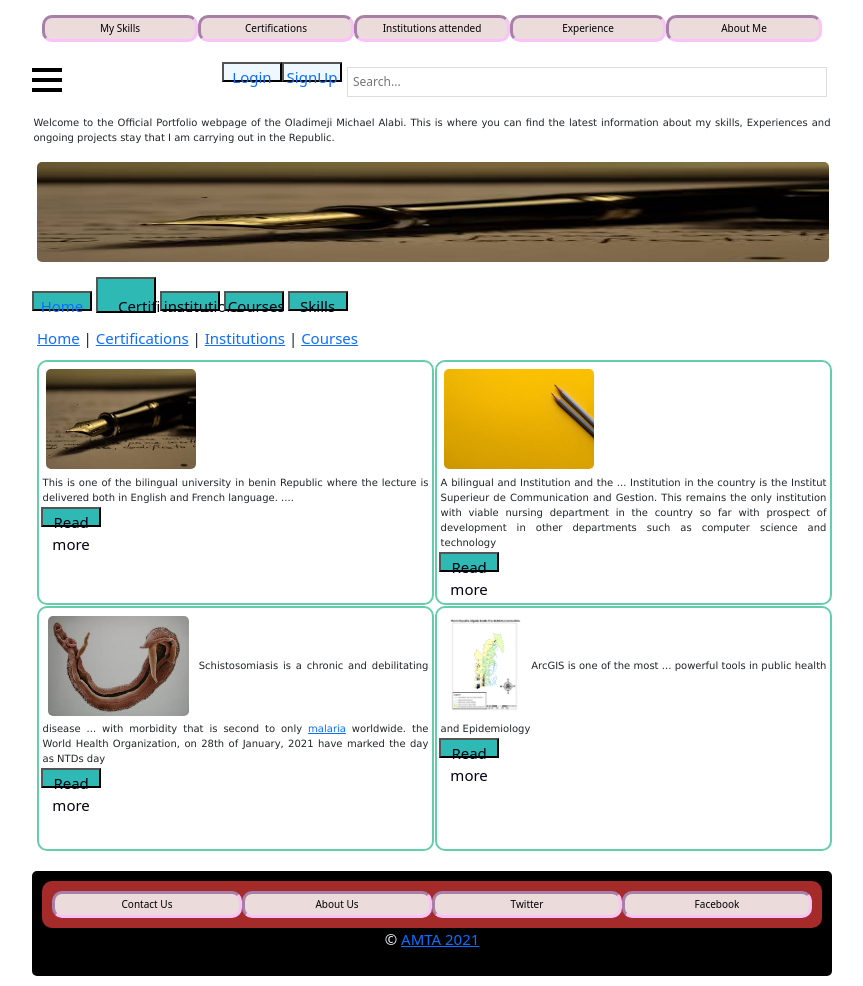
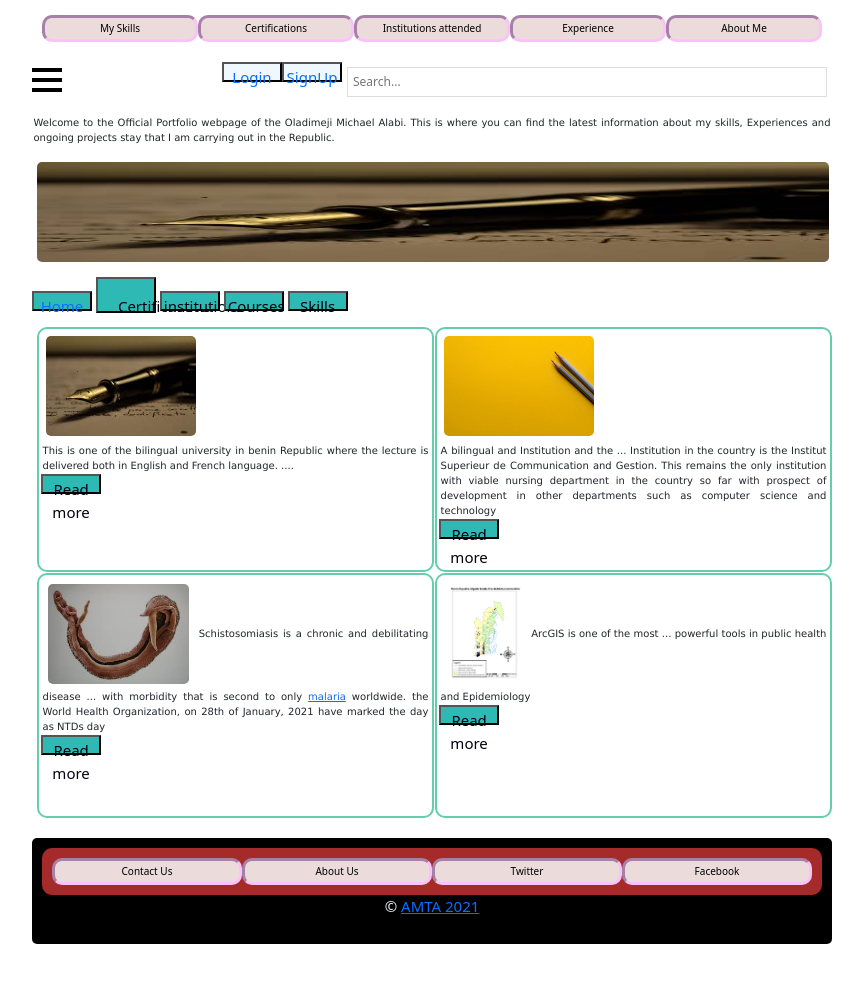
Before and after one commit to oladimejiala/my_portfolio_website, a plain HTML site: page index.html in a window 1280 px wide. Shown: the whole page, without its empty margins (208-1071 px from the left). After the commit the page ends 954 px from the top, so only its background shows below. Drawn offline with Linux system fonts and the light colour scheme; files that its build step writes are made by us from their sources; files whose address does not match are found by name.

Commit message:
updated site removing the double navigation

```diff
--- a/index.html
+++ b/index.html
@@ -29,7 +29,7 @@
 		</div>
 
 
-		<!-- ******* search bar ****** -->
+		<!--************** search bar *************-->
 		<input type="search" id="websearch" onkeyup="searchFunction()" placeholder="Search..." title="type in a category">
 		<span>
 			<button><a href="html/Application">SignUp</a></button style="float:right;">
@@ -61,7 +61,7 @@
 </section>
 
 
-<section class="content-wrap">
+<!-- <section class="content-wrap">
 	<div>
 		<mat-accordion style = "margin-left: 5px;">
 			<mat-expansion-panel>
@@ -79,7 +79,7 @@
 		</mat-accordion>
 
 	</div>
-</section>
+</section> -->
 
 <!--******************SIDEBAR**********************-->
 
```
